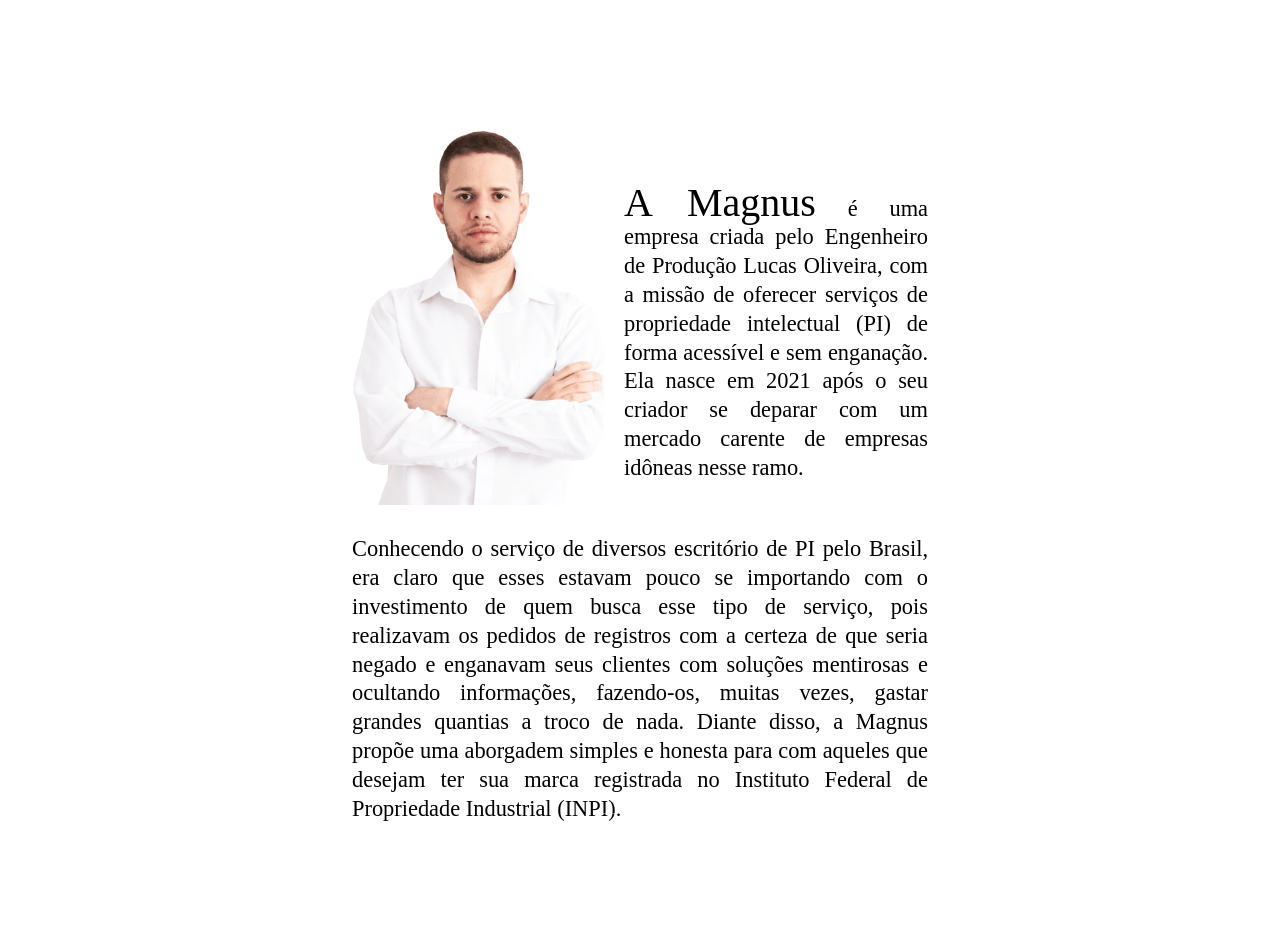
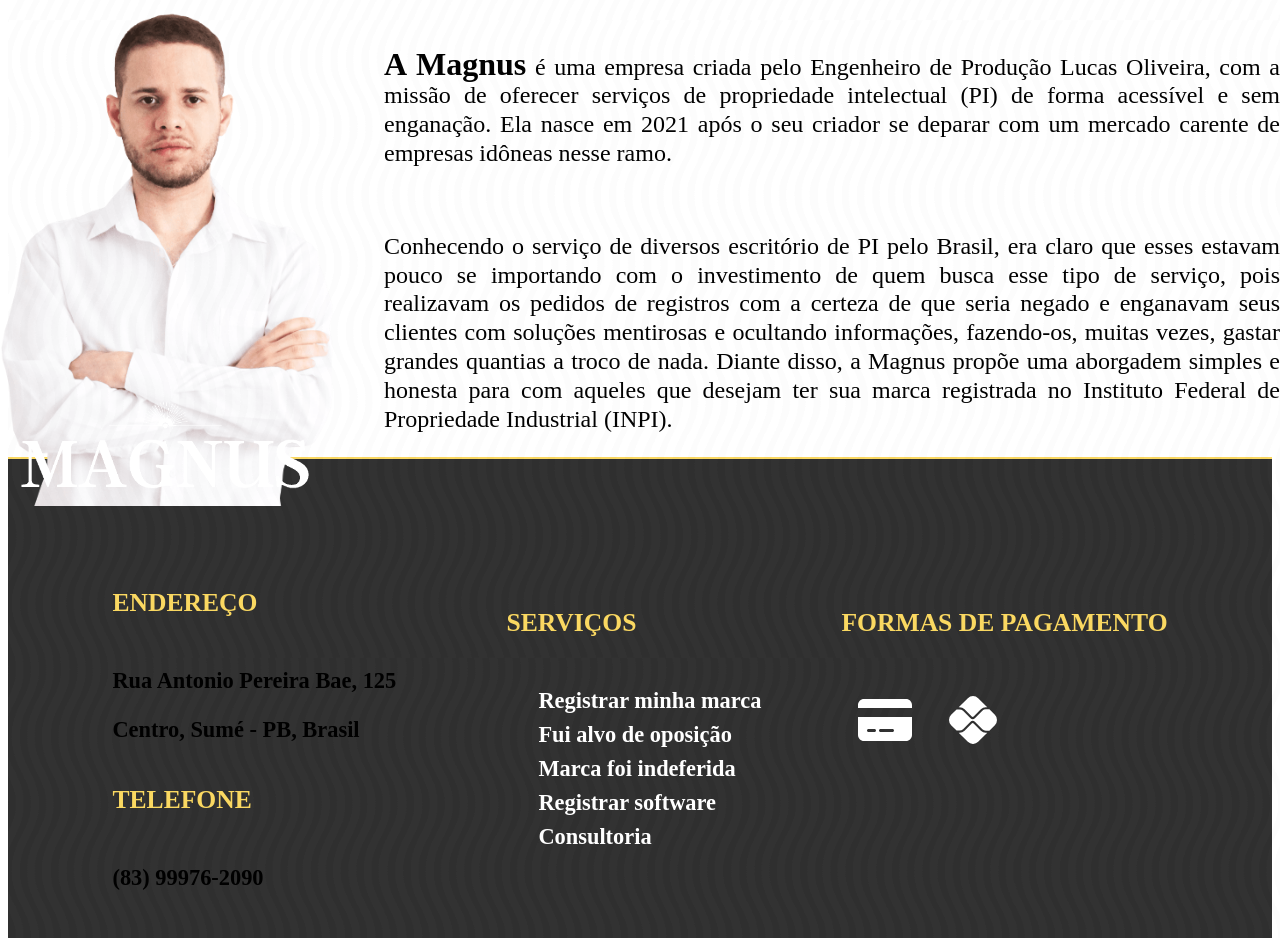
Before and after one commit to brenooduarte/site-magnus, a React (Vite) app: page / in a window 1280 px wide. Shown: the part 7600-8538 px from the top of the page. Built offline with nearby package versions, Linux system fonts and the light colour scheme; the HTML template or start-up script is replaced by a standard one.

Commit message:
feat: create footer desktop

```diff
--- a/src/components/sections/AboutCompany/index.jsx
+++ b/src/components/sections/AboutCompany/index.jsx
@@ -7,28 +7,67 @@
     <section id="about-section">
       <h1>QUEM SOMOS</h1>
       <div id="about-container">
+        {window.innerWidth < 870 ? (
+          <>
             <div>
-          <img id="image-lucas" src={imageLucas} alt="Foto de Lucas Matheus" />
+              <img
+                id="image-lucas"
+                src={imageLucas}
+                alt="Foto de Lucas Matheus"
+              />
               <p>
                 <span>A Magnus</span> é uma empresa criada pelo Engenheiro de
                 Produção Lucas Oliveira, com a missão de oferecer serviços de
-            propriedade intelectual (PI) de forma acessível e sem enganação. Ela
-            nasce em 2021 após o seu criador se deparar com um mercado carente
-            de empresas idôneas nesse ramo.{" "}
+                propriedade intelectual (PI) de forma acessível e sem enganação.
+                Ela nasce em 2021 após o seu criador se deparar com um mercado
+                carente de empresas idôneas nesse ramo.
               </p>
             </div>
 
             <p>
               Conhecendo o serviço de diversos escritório de PI pelo Brasil, era
-          claro que esses estavam pouco se importando com o investimento de quem
-          busca esse tipo de serviço, pois realizavam os pedidos de registros
-          com a certeza de que seria negado e enganavam seus clientes com
-          soluções mentirosas e ocultando informações, fazendo-os, muitas vezes,
-          gastar grandes quantias a troco de nada. Diante disso, a Magnus propõe
-          uma aborgadem simples e honesta para com aqueles que desejam ter sua
-          marca registrada no Instituto Federal de Propriedade Industrial
+              claro que esses estavam pouco se importando com o investimento de
+              quem busca esse tipo de serviço, pois realizavam os pedidos de
+              registros com a certeza de que seria negado e enganavam seus
+              clientes com soluções mentirosas e ocultando informações,
+              fazendo-os, muitas vezes, gastar grandes quantias a troco de nada.
+              Diante disso, a Magnus propõe uma aborgadem simples e honesta para
+              com aqueles que desejam ter sua marca registrada no Instituto
+              Federal de Propriedade Industrial (INPI).
+            </p>
+          </>
+        ) : (
+          <>
+            <img
+              id="image-lucas"
+              src={imageLucas}
+              alt="Foto de Lucas Matheus"
+            />
+
+            <div className="text-about-company">
+              <p>
+                <span>A Magnus</span> é uma empresa criada pelo Engenheiro de
+                Produção Lucas Oliveira, com a missão de oferecer serviços de
+                propriedade intelectual (PI) de forma acessível e sem enganação.
+                Ela nasce em 2021 após o seu criador se deparar com um mercado
+                carente de empresas idôneas nesse ramo.
+              </p>
+
+              <p>
+                Conhecendo o serviço de diversos escritório de PI pelo Brasil,
+                era claro que esses estavam pouco se importando com o
+                investimento de quem busca esse tipo de serviço, pois realizavam
+                os pedidos de registros com a certeza de que seria negado e
+                enganavam seus clientes com soluções mentirosas e ocultando
+                informações, fazendo-os, muitas vezes, gastar grandes quantias a
+                troco de nada. Diante disso, a Magnus propõe uma aborgadem
+                simples e honesta para com aqueles que desejam ter sua marca
+                registrada no Instituto Federal de Propriedade Industrial
                 (INPI).
               </p>
+            </div>
+          </>
+        )}
       </div>
     </section>
   );
--- a/src/components/sections/AboutCompany/styles.scss
+++ b/src/components/sections/AboutCompany/styles.scss
@@ -151,3 +151,44 @@
     }
   }
 }
+
+@media screen and (min-width: 870px) {
+  #about-section {
+    height: 31rem;
+    gap: 2rem;
+
+    h1 {
+      font-size: 1.8rem;
+    }
+
+    #about-container {
+      flex-direction: row;
+      width: 80rem;
+      gap: 3rem;
+
+      .text-about-company {
+        display: flex;
+        flex-direction: column;
+        margin-top: 1rem;
+
+        p {
+          font-size: 1.5rem;
+
+          span {
+            font-size: 2rem;
+            font-weight: 600;
+          }
+        }
+      }
+
+      #image-lucas {
+        width: 21rem;
+        height: 31rem;
+      }
+
+      p {
+        font-size: 1.3rem;
+      }
+    }
+  }
+}
--- a/src/components/sections/Footer/index.jsx
+++ b/src/components/sections/Footer/index.jsx
@@ -13,6 +13,7 @@
       <div id="footer-container">
         <img id="magnus-white" src={magnusLogo} alt="Logo Magnus" />
 
+        <div className="box-info-footer">
           <div className="bloco1">
             <div className="container-info-footer">
               <h5>ENDEREÇO</h5>
@@ -93,8 +94,9 @@
 
           <div className="bloco3 container-info-footer">
             <h5>FORMAS DE PAGAMENTO</h5>
-          <FaCreditCard className="icone-footer" />
-          <SiPix className="icone-footer icone-pagamento" />
+            <FaCreditCard className="icone-pagamento" />
+            <SiPix className="icone-pagamento" />
+          </div>
         </div>
 
         <span className="copyright">
--- a/src/components/sections/Footer/styles.scss
+++ b/src/components/sections/Footer/styles.scss
@@ -2,7 +2,7 @@
 
 #footer-section {
   border-top: 2px solid $color-yellow;
-  height: 72rem;
+  height: 78rem;
   display: flex;
   flex-direction: column;
   justify-content: center;
@@ -31,6 +31,7 @@
       }
 
       .icone-footer {
+        cursor: pointer;
         height: 3rem;
         color: white;
         width: 3.5rem;
@@ -45,6 +46,15 @@
       .icone-pagamento {
         margin: 0 1rem;
         margin-top: 0.5rem;
+        height: 3rem;
+        color: white;
+        width: 3.5rem;
+
+        transition: all ease-in-out 0.3s;
+      }
+
+      .icone-pagamento:hover {
+        color: $color-yellow;
       }
 
       ul {
@@ -81,3 +91,33 @@
     }
   }
 }
+
+@media screen and (min-width: 870px) {
+  #footer-section {
+    flex-direction: row;
+    height: 50rem;
+
+    #footer-container {
+      align-items: center;
+      width: 80rem;
+
+      .box-info-footer {
+        width: 78rem;
+        justify-content: center;
+        display: flex;
+        gap: 5rem;
+      }
+
+      .copyright {
+        margin-top: 2.5rem;
+        font-size: 1.15rem;
+      }
+
+      #magnus-white {
+        align-self: flex-start;
+        width: 21rem;
+        height: 7rem;
+      }
+    }
+  }
+}
--- a/src/pages/Consultancy/styles.scss
+++ b/src/pages/Consultancy/styles.scss
@@ -218,3 +218,50 @@
     }
   }
 }
+
+@media screen and (min-width: 400px) {
+  #consultancy-section {
+    .consultancy-cards {
+      gap: 5rem;
+      padding-bottom: 5rem;
+
+      .consultancy-card {
+        width: 36rem;
+
+        p {
+          width: 31rem;
+          font-size: 1.4rem;
+        }
+
+        .title-card-consultancy {
+          margin-top: 1rem;
+        }
+
+        .image-consultancy {
+          height: 17rem;
+        }
+
+        .second-image-consultancy {
+          height: 20rem;
+        }
+
+        .highlighted-title-card {
+          font-size: 1.7rem;
+          width: 26rem;
+        }
+
+        ul {
+          li {
+            font-size: 1.3rem;
+            margin: 0.8rem 0;
+            width: 29rem;
+          }
+        }
+
+        .botao-ver-mais {
+          font-size: 1.5rem;
+        }
+      }
+    }
+  }
+}
--- a/src/pages/Home/index.jsx
+++ b/src/pages/Home/index.jsx
@@ -11,7 +11,7 @@
 import texture1 from "../../assets/texture1.png";
 import texture2 from "../../assets/texture2.png";
 
-import textureDesktop from "../../assets/texture-desktop.png";
+import textureDesktop from "../../assets/texture-desktop (1).png";
 
 const Home = () => {
   return (
@@ -19,7 +19,7 @@
       <Initial />
 
       <img
-        className="texture-desktop1"
+        className="texture-desktop"
         src={textureDesktop}
         alt="textura do fundo da página"
       />
--- a/src/pages/Home/styles.scss
+++ b/src/pages/Home/styles.scss
@@ -42,11 +42,7 @@
   }
 }
 
-.texture-desktop1 {
-  display: none;
-}
-
-.texture-desktop2 {
+.texture-desktop {
   display: none;
 }
 
@@ -56,13 +52,13 @@
     display: none;
   }
 
-  .texture-desktop1 {
+  .texture-desktop {
     display: block;
     opacity: 0.3;
     position: absolute;
     object-fit: cover;
     width: 100%;
-    top: 0;
-    z-index: -1;
+    height: 471.5rem;
+    z-index: 0;
   }
 }
```
Also changed, not shown: src/assets/texture-desktop (1).png (added). Lines whose indentation alone changed are shown as unchanged.
